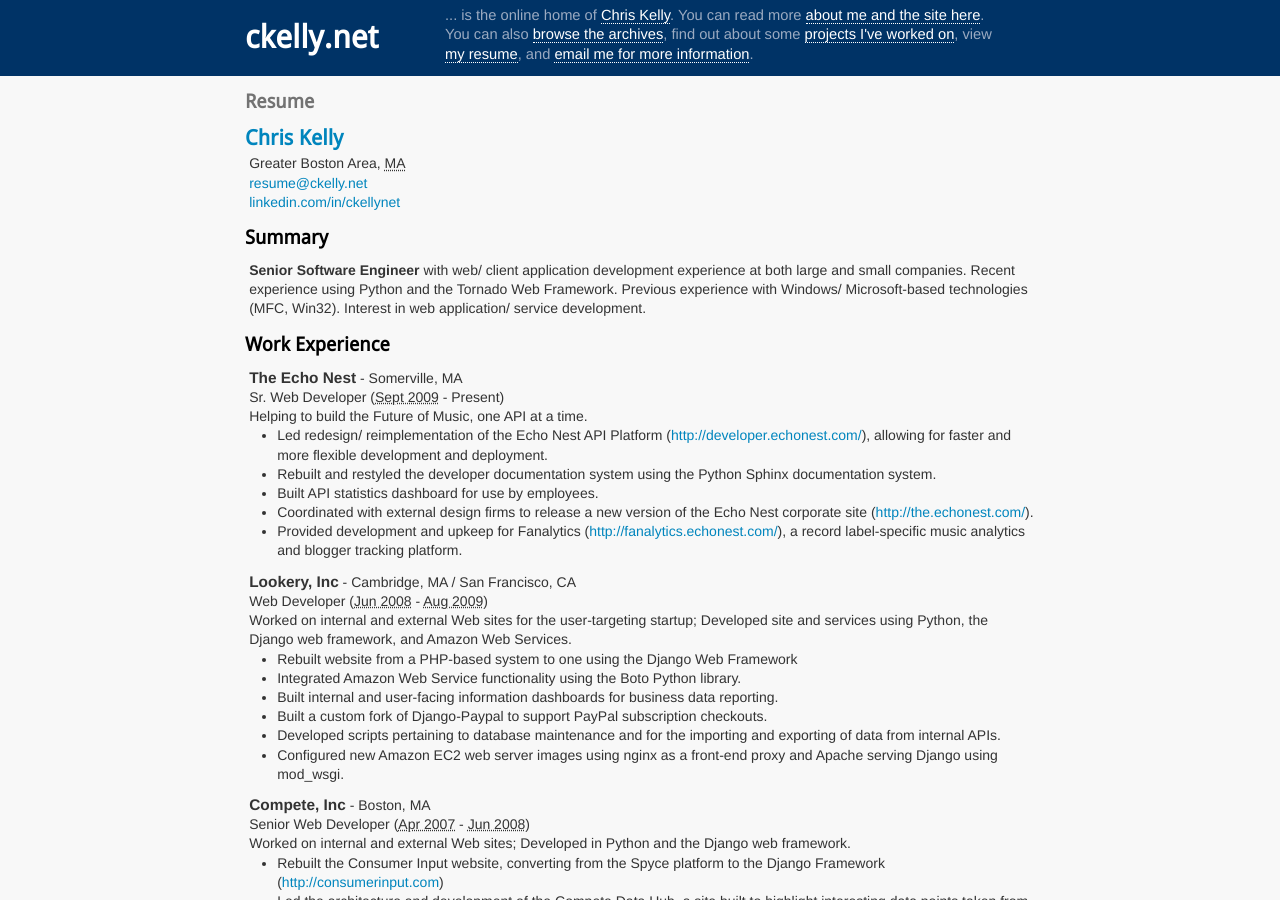
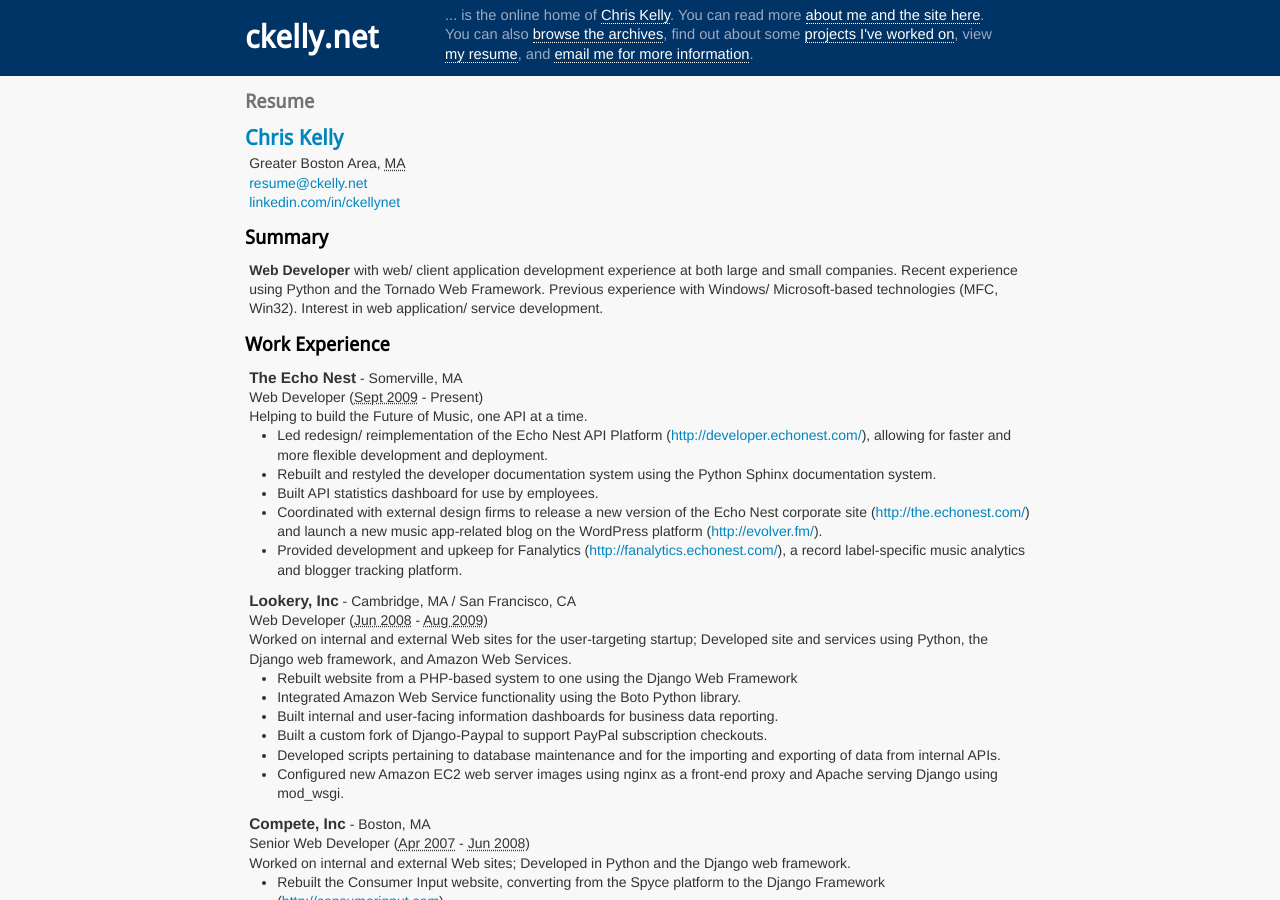
Before and after one commit to ckelly/ckelly.github.com, a Jekyll site: the page built from resume.html, in a window 1280 px wide and 900 px high. Built offline with Jekyll 4.4.1, drawn with Linux system fonts in a browser that asks for light colours.

Commit message:
add evolver.fm to the mix

```diff
--- a/resume.html
+++ b/resume.html
@@ -45,7 +45,7 @@
 
     <h2>Summary</h2>
     <p class="summary">
-      <strong>Senior Software Engineer</strong> with web/ client application development experience at both large and small companies. Recent experience using Python and the Tornado Web Framework. Previous experience with Windows/ Microsoft-based technologies (MFC, Win32). Interest in web application/ service development.
+      <strong>Web Developer</strong> with web/ client application development experience at both large and small companies. Recent experience using Python and the Tornado Web Framework. Previous experience with Windows/ Microsoft-based technologies (MFC, Win32). Interest in web application/ service development.
     </p>
 
     <h2>Work Experience</h2>
@@ -55,7 +55,7 @@
       <span class="org">The Echo Nest</span> - <span class="location">Somerville, MA</span>
       <br />
 
-      <span class="title">Sr. Web Developer</span>
+      <span class="title">Web Developer</span>
       <span class="period">(<abbr class="dtstart" title="2009-09-15">Sept 2009</abbr> - Present)</span>
 
       <div class="description">Helping to build the Future of Music, one API at a time.</div>
@@ -63,7 +63,7 @@
           <li>Led redesign/ reimplementation of the Echo Nest API Platform (<a href="http://developer.echonest.com/">http://developer.echonest.com/</a>), allowing for faster and more flexible development and deployment.</li>
           <li>Rebuilt and restyled the developer documentation system using the Python Sphinx documentation system.</li>
           <li>Built API statistics dashboard for use by employees.</li>
-          <li>Coordinated with external design firms to release a new version of the Echo Nest corporate site (<a href="http://the.echonest.com/">http://the.echonest.com/</a>).</li>
+          <li>Coordinated with external design firms to release a new version of the Echo Nest corporate site (<a href="http://the.echonest.com/">http://the.echonest.com/</a>) and launch a new music app-related blog on the WordPress platform (<a href="http://evolver.fm/">http://evolver.fm/</a>).</li>
           <li>Provided development and upkeep for Fanalytics (<a href="http://fanalytics.echonest.com/">http://fanalytics.echonest.com/</a>), a record label-specific music analytics and blogger tracking platform.</li>
       </ul>
     </li>
@@ -237,6 +237,7 @@
           <a href="http://en.wikipedia.org/wiki/Apache_HTTP_Server" class="skill" rel="tag">Apache</a>,
           <a href="http://en.wikipedia.org/wiki/Cascading_Style_Sheets" class="skill" rel="tag">CSS</a>,
           <a href="http://en.wikipedia.org/wiki/Subversion_%28software%29" class="skill" rel="tag">Subversion</a>,
+          <a href="http://trac.edgewall.org/" class="skill" rel="tag">Trac</a>,
           <a href="http://en.wikipedia.org/wiki/MySQL" class="skill" rel="tag">MySQL</a>,
           <a href="http://git-scm.com/" class="skill" rel="tag">Git</a>
       </li>
```
